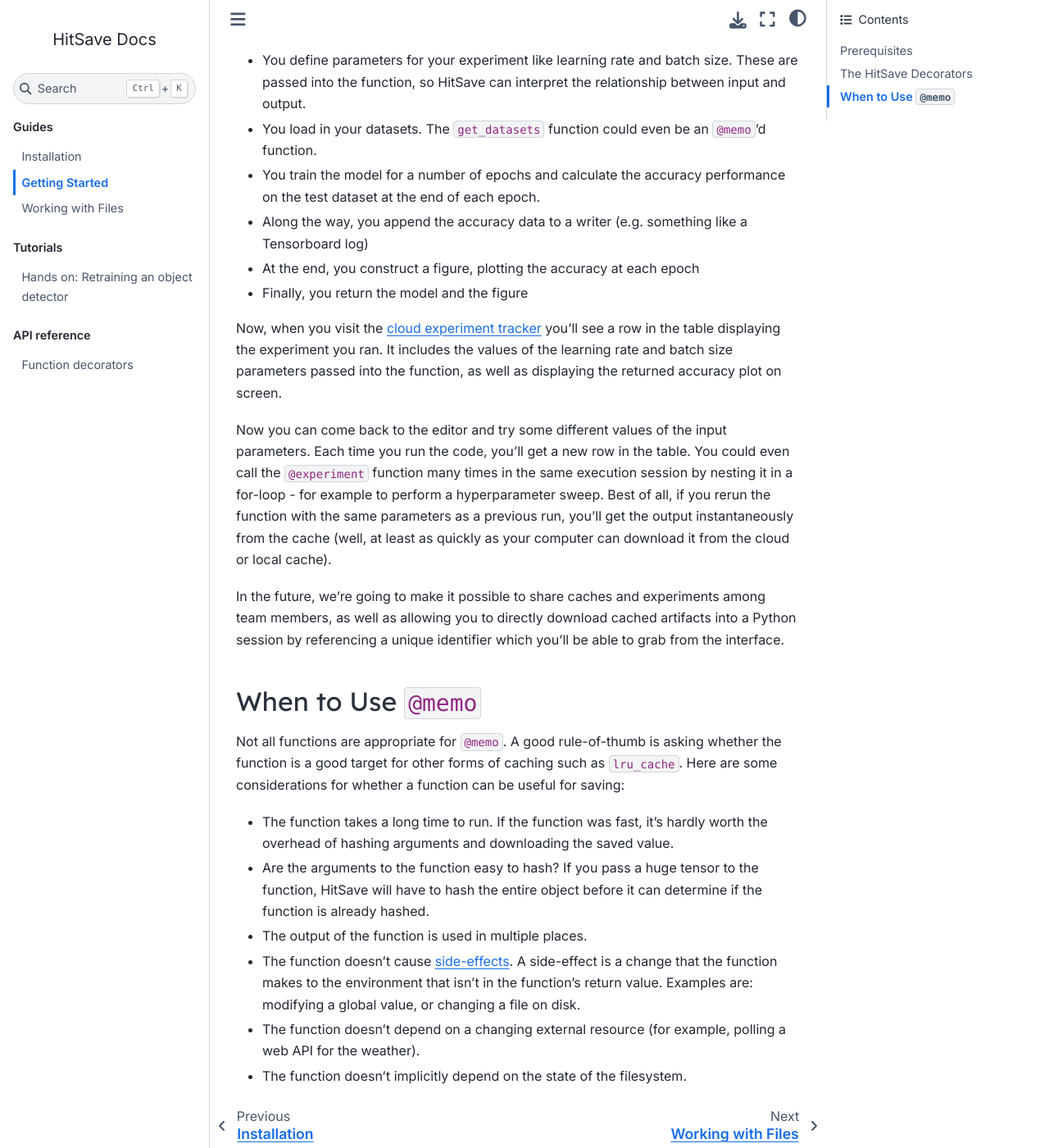
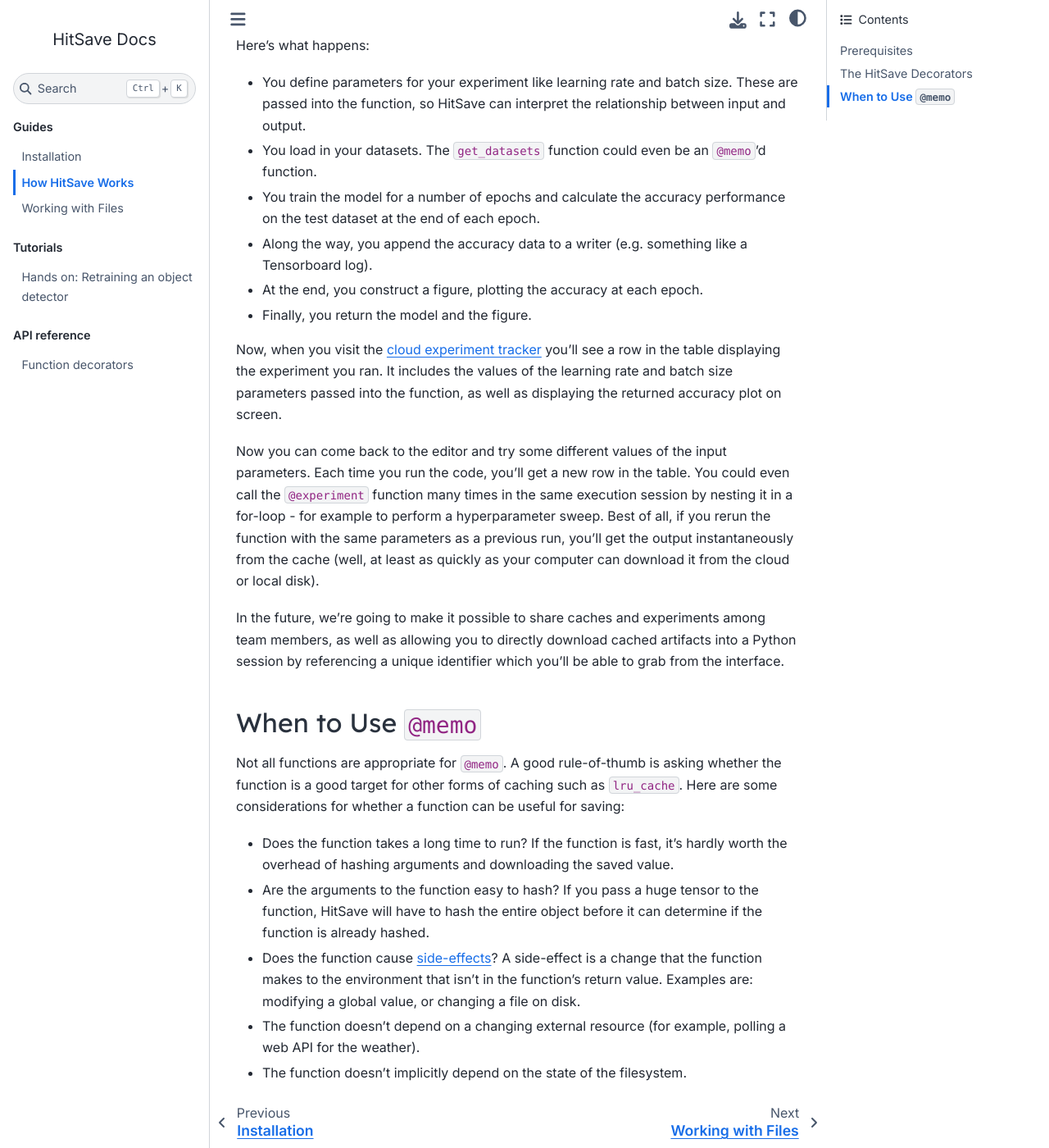
Before and after one commit to hitsave-io/xyz, a Sphinx documentation site: the page built from client/docs/guides/getting_started.md, in a window 1280 px wide and 1400 px high, scrolled down 2048 px. Shown: the whole window at 82% size. Built offline with Sphinx 7.4.7, drawn with Linux system fonts in a browser that asks for light colours; some of the changed text lies outside the part shown.

Commit message:
tweek getting started

```diff
--- a/client/docs/guides/getting_started.md
+++ b/client/docs/guides/getting_started.md
@@ -1,6 +1,5 @@
 (getting_started)=
-
-# Getting Started
+# How HitSave Works
 
 ## Prerequisites
 
@@ -46,6 +45,7 @@ ETL pipeline, there's no need to reload the previous step's output as a
 starting point: simply running the whole pipeline again will have the
 effect of immediately picking up from the latest unchanged step and
 calculating the new results.
+Because HitSave is on the cloud, this works even if earlier steps were run on different computers!
 
 ### [`@experiment`](hitsave.experiment)
 
@@ -100,10 +100,10 @@ Here's what happens:
 - You train the model for a number of epochs and calculate the accuracy
   performance on the test dataset at the end of each epoch.
 - Along the way, you append the accuracy data to a writer (e.g.
-  something like a Tensorboard log)
+  something like a Tensorboard log).
 - At the end, you construct a figure, plotting the accuracy at each
-  epoch
-- Finally, you return the model and the figure
+  epoch.
+- Finally, you return the model and the figure.
 
 Now, when you visit the [cloud experiment tracker](https://hitsave.io/dashboard/experiments)
 you'll see a row in the table displaying the experiment you ran. It
@@ -117,7 +117,7 @@ the same execution session by nesting it in a for-loop - for example to
 perform a hyperparameter sweep. Best of all, if you rerun the function
 with the same parameters as a previous run, you'll get the output
 instantaneously from the cache (well, at least as quickly as your
-computer can download it from the cloud or local cache).
+computer can download it from the cloud or local disk).
 
 In the future, we're going to make it possible to share caches and
 experiments among team members, as well as allowing you to directly
@@ -131,13 +131,12 @@ whether the function is a good target for other forms of caching such as
 `lru_cache`. Here are some considerations for whether a function can be useful
 for saving:
 
-- The function takes a long time to run. If the function was fast, it's hardly
+- Does the function takes a long time to run? If the function is fast, it's hardly
   worth the overhead of hashing arguments and downloading the saved value.
 - Are the arguments to the function easy to hash? If you pass a huge tensor to
   the function, HitSave will have to hash the entire object before it can
   determine if the function is already hashed.
-- The output of the function is used in multiple places.
-- The function doesn't cause [side-effects](<https://en.wikipedia.org/wiki/Side_effect_(computer_science)>).
+- Does the function cause [side-effects](<https://en.wikipedia.org/wiki/Side_effect_(computer_science)>)?
   A side-effect is a change that the function makes to the environment
   that isn't in the function's return value. Examples are: modifying
   a global value, or changing a file on disk.
```
Also changed, not shown: other parts of client/docs/guides/getting_started.md (+1 -1 lines).
